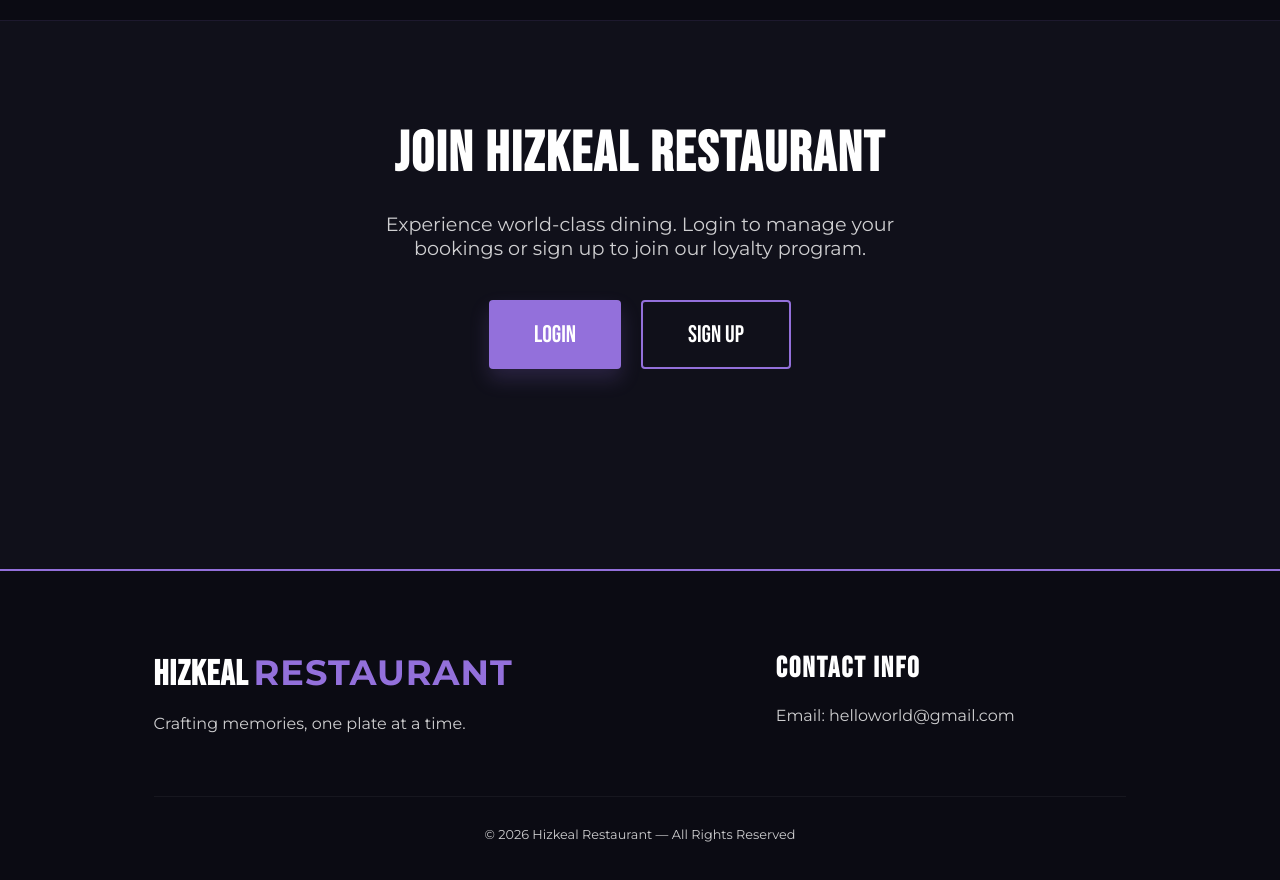
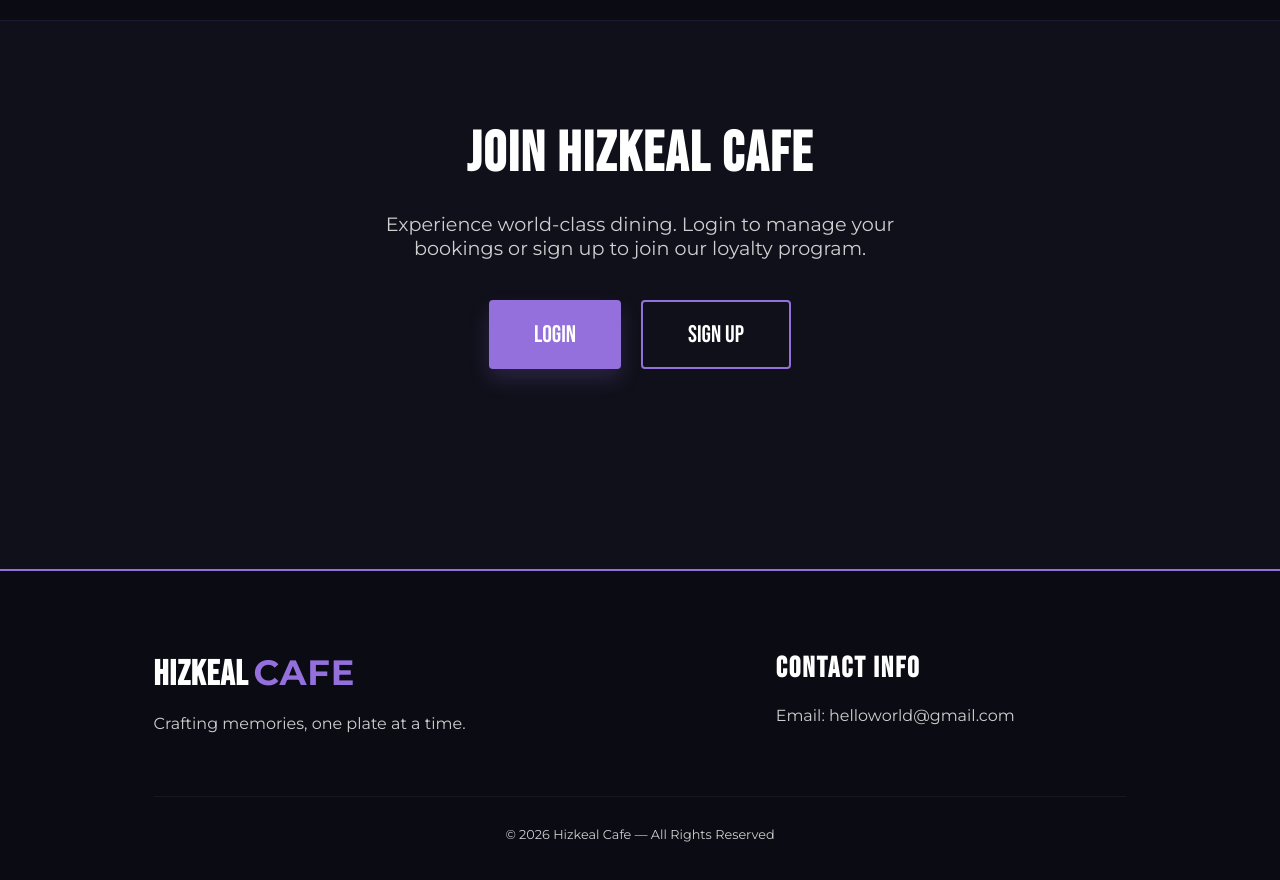
Before and after one commit to hi-z-k/web-restaurant, a React (Vite) app in the folder Frontend/: page / in a window 1280 px wide. Shown: the part 1640-2520 px from the top of the page. Built offline with nearby package versions, Linux system fonts and the light colour scheme; no server answers.

Commit message:
feat: final

```diff
--- a/Frontend/src/context/RestaurantProvider.jsx
+++ b/Frontend/src/context/RestaurantProvider.jsx
@@ -2,7 +2,7 @@ import { RestaurantContext } from './RestaurantContext.js';
 
 export const RestaurantProvider = ({ children }) => {
   const config = {
-    name: "Hizkeal Restaurant",
+    name: "Hizkeal Cafe",
     tagline: "Crafting memories, one plate at a time.",
     email: "helloworld@gmail.com"
   };
--- a/Frontend/src/pages/Checkout.jsx
+++ b/Frontend/src/pages/Checkout.jsx
@@ -10,7 +10,7 @@ const Checkout = () => {
   const { cart, clearCart } = useContext(CartContext);
   const navigate = useNavigate();
   const { user } = useContext(AuthContext);
-  const [location, setLocation] = useState({ lat: 9.0249, lng: 38.7468 });
+  const [location, setLocation] = useState({ lat: 8.999, lng: 38.813 });
   const [addInfo, setAddInfo] = useState('');
   const deliveryFee = 50;
 
```
Also changed, not shown: 1 other file (tests, documents, lock files or other folders). Lines whose indentation alone changed are shown as unchanged.
